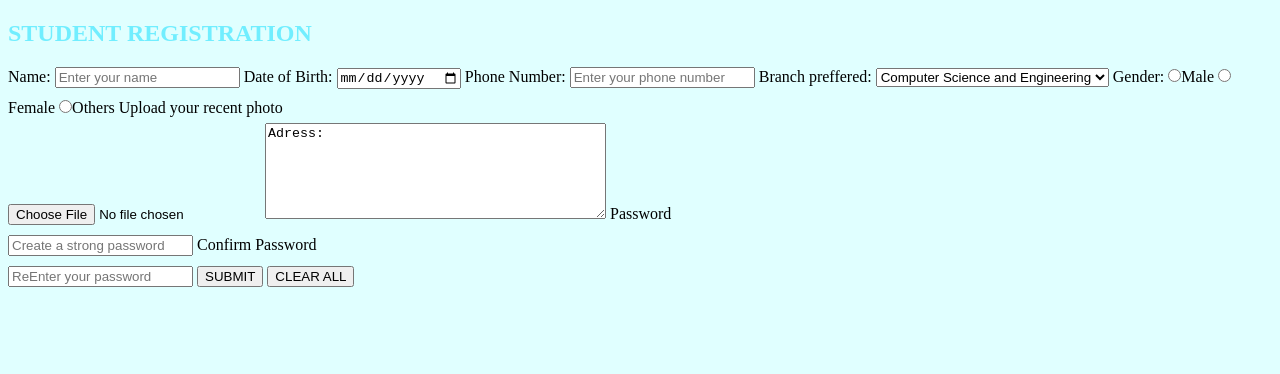
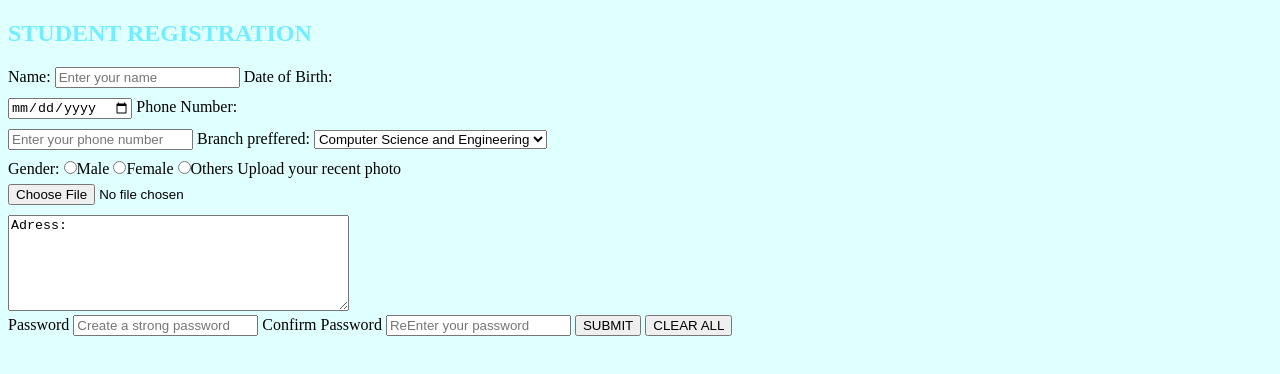
Before and after one commit to Rajranjandhanbad/gr, a plain HTML site: page index.html in a window 1280 px wide. Drawn offline with Linux system fonts and the light colour scheme.

Commit message:
Update index.html

```diff
--- a/index.html
+++ b/index.html
@@ -17,9 +17,9 @@
         <form onsubmit="window.alert('If u are Raghwendra or Kushagra u are a DICK otherwise sorry plz give 5 stars :)')">
             <label>Name:</label>
            <input type="text" name="name" placeholder="Enter your name" />
-            <label>Date of Birth:</label>
+            <label>Date of Birth:</label><br>
             <input type="date" name="D.O.B"/>
-            <label>Phone Number:</label>
+            <label>Phone Number:</label><br>
             <input type="number" placeholder="Enter your phone number" name="phno" maxlength="10" />
             <label>Branch preffered:</label>
             <select>
@@ -27,17 +27,17 @@
                 <option value="EL">Electrical</option>
                 <optiom value="M">Mechanical</optiom>
                 <option value="ME">Metallurgy</option>
-            </select>
+            </select><br>
             <label>Gender:</label>
             <input type="radio" value="M" name="gender" />Male
             <input type="radio" value="F" name="gender" />Female
             <input type="radio" value="O" name="gender" />Others
             <label>Upload your recent photo<br></label>
-            <input type="file" name="pic" />
-            <textarea cols="40" rows="6">Adress:</textarea>
-            <label>Password</label><br>
+            <input type="file" name="pic" /><br>
+            <textarea cols="40" rows="6">Adress:</textarea><br>
+            <label>Password</label>
             <input type="password" placeholder="Create a strong password" />
-            <label>Confirm Password</label><br>
+            <label>Confirm Password</label>
             <input type="password" placeholder="ReEnter your password" />
             <input type="submit" value="SUBMIT"/>
             <input type="reset" value="CLEAR ALL"/>
```
